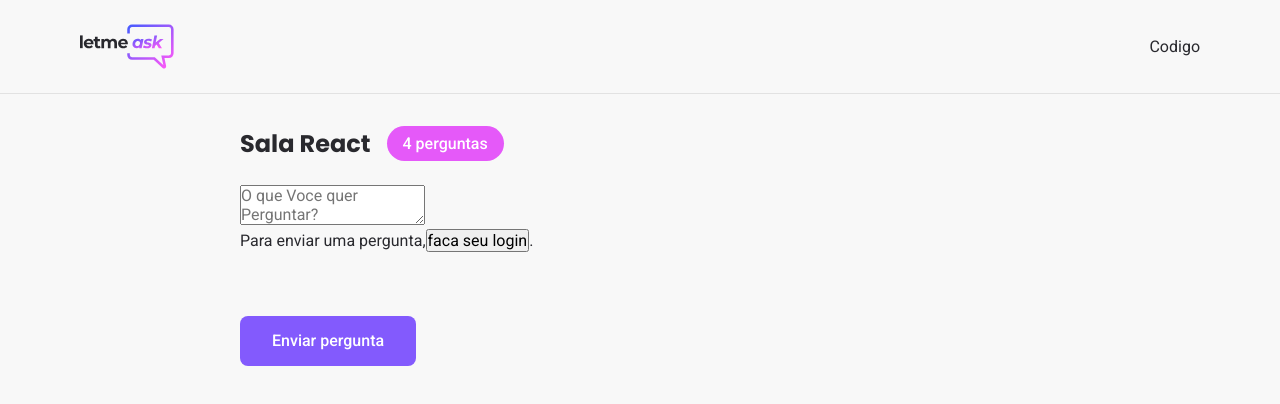
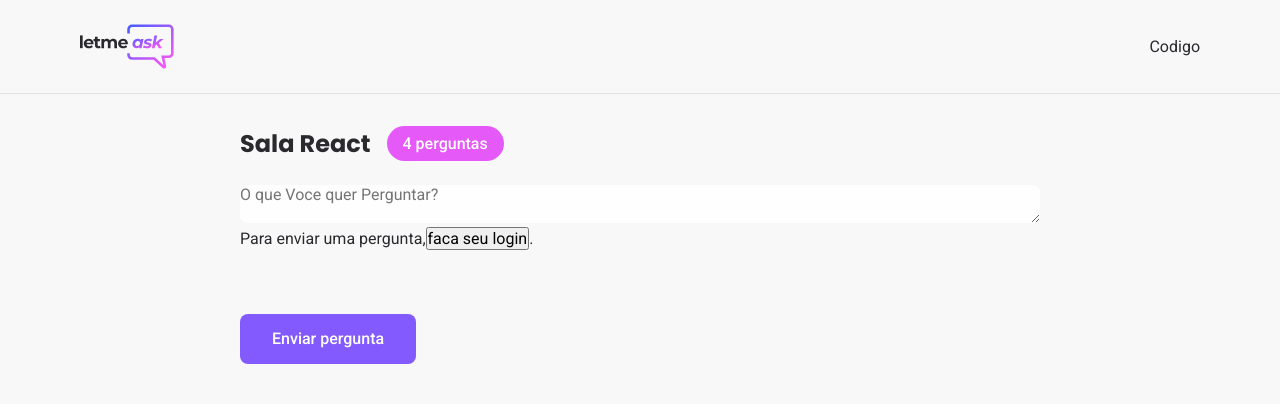
Before and after one commit to Hugovarellaa/Projeto-02, a React (Create React App) app: page /rooms/1 in a window 1280 px wide. Shown: the top 404 px of the page. Built offline with nearby package versions, Linux system fonts and the light colour scheme; no server answers.

Commit message:
Terceira Aula
.

```diff
--- a/src/styles/room.scss
+++ b/src/styles/room.scss
@@ -41,5 +41,15 @@
       }
     }
 
+    form {
+      textarea{
+        width: 100%;
+        border: 0;
+        padding: 16;
+        border-radius: 8px;
+        background: #fefefe;
+      }
+    }
+
   }
 }
```
